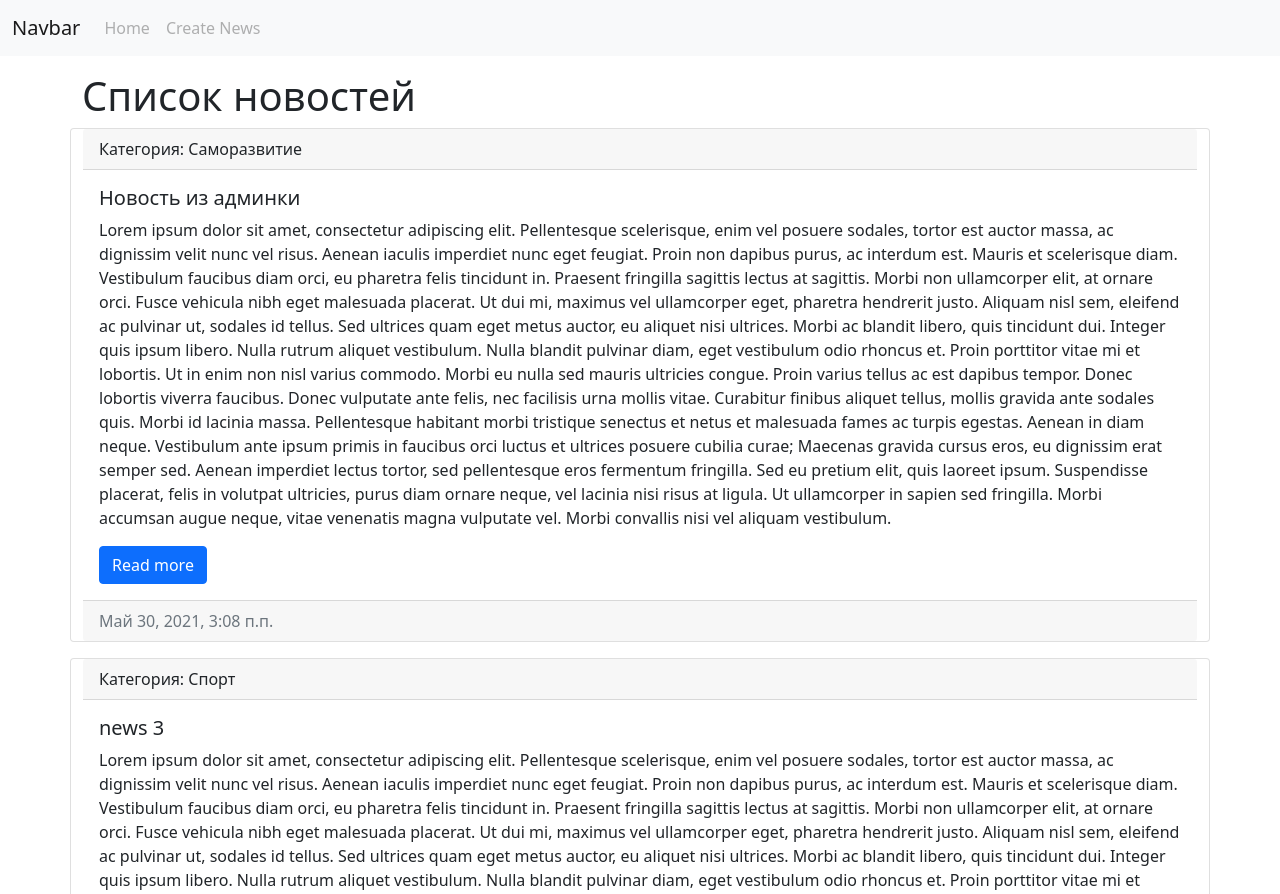
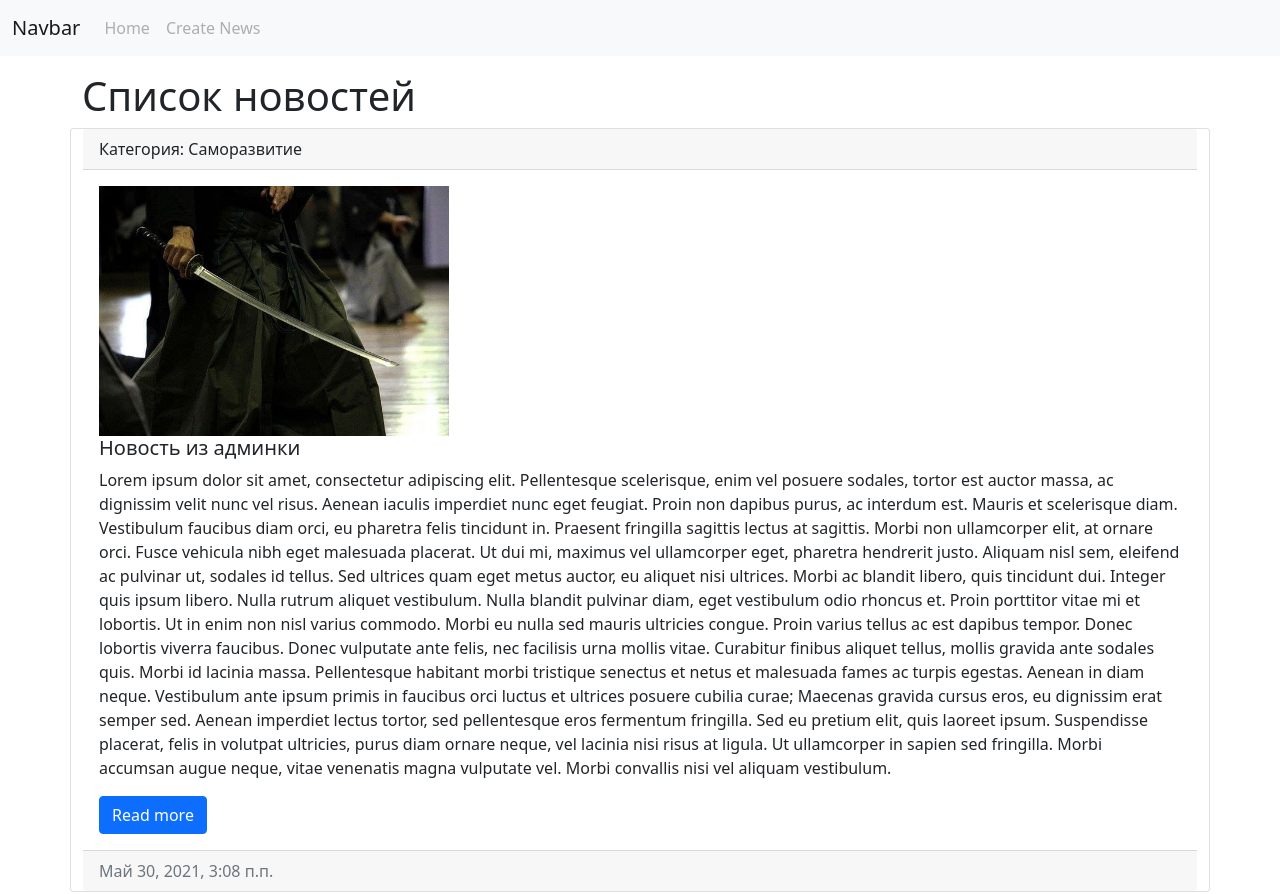
Before and after one commit to dzhambullatt/blog, a Django app: page / in a window 1280 px wide. Shown: the top 894 px of the page. Run offline with Django 3.2, Linux system fonts and the light colour scheme; data comes from the database, SQL or seed files in the repository; both versions use the stored data as it was after the commit.

Commit message:
work in template

```diff
--- a/news/templates/news/index.html
+++ b/news/templates/news/index.html
@@ -37,9 +37,18 @@
                 Категория: {{ i.category }}
             </div>
             <div class="card-body">
-                <h5 class="card-title">{{ i.title }}</h5>
-                <p class="card-text">{{ i.content }}</p>
-                <a href="#" class="btn btn-primary">Read more</a>
+                <div class="media">
+                    {% if i.photo %}
+                    <img src="{{ i.photo.url }}" alt="" width="350px" height="250" class="mr-3">
+                    {% else %}
+                    <img src="https://picsum.photos/200" alt="" width="350px" height="250" class="mr-3">
+                    {% endif %}
+                    <div class="media-body">
+                        <h5 class="card-title">{{ i.title }}</h5>
+                        <p class="card-text">{{ i.content }}</p>
+                        <a href="#" class="btn btn-primary">Read more</a>
+                    </div>
+                </div>
             </div>
             <div class="card-footer text-muted">
                 {{ i.created_ad }}
```
Also changed, not shown: db.sqlite3.
